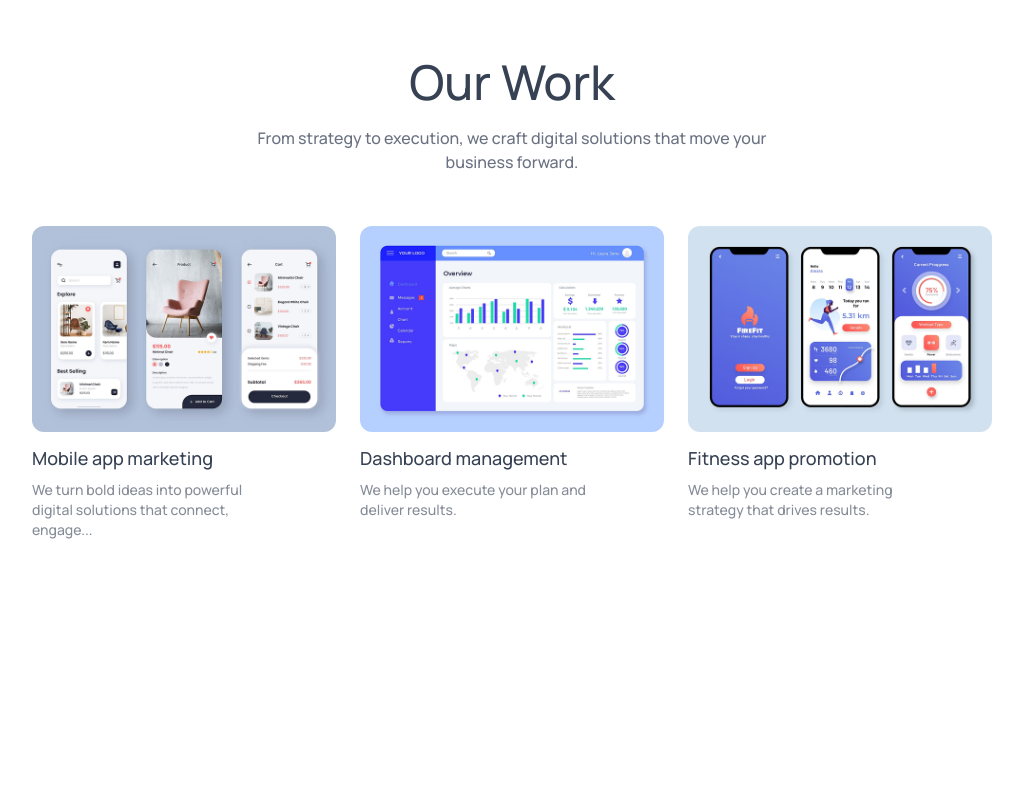
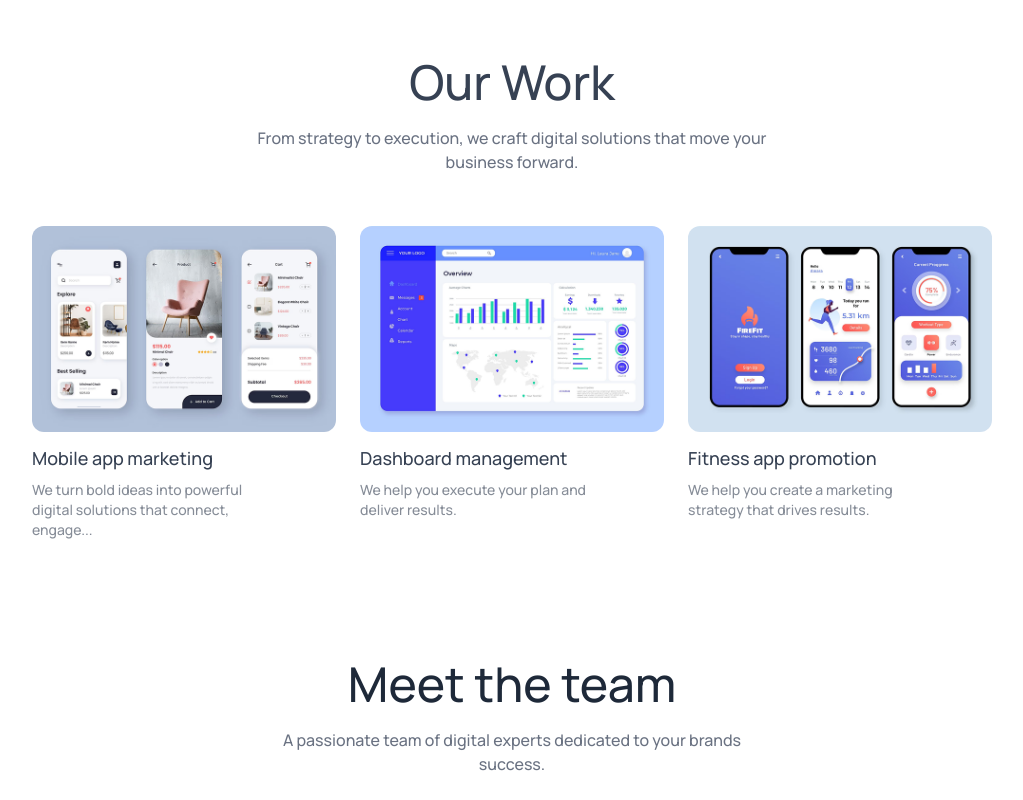
Before and after one commit to rakibulrahmandev/agency.ai, a React (Vite) app: page / in a window 1280 px wide. Shown: the part 1984-2784 px from the top of the page, without its empty margins (128-1151 px from the left). Before the commit the page ends 2524 px from the top, so only its background shows below. Built offline with nearby package versions, Linux system fonts and the light colour scheme.

Commit message:
teams section title also done

```diff
--- a/src/components/Teams/Teams.jsx
+++ b/src/components/Teams/Teams.jsx
@@ -1,8 +1,10 @@
+import Title from "../Title/Title";
+
 export default function Teams() {
     return (
         <>
-            <div>
-
+            <div className="flex flex-col items-center gap-7 px-4 sm:px-12 lg:px-24 xl:px-40 pt-30 text-gray-800 dark:text-white">
+                <Title title="Meet the team" description="A passionate team of digital experts dedicated to your brands success." />
             </div>
         </>
     )
```
